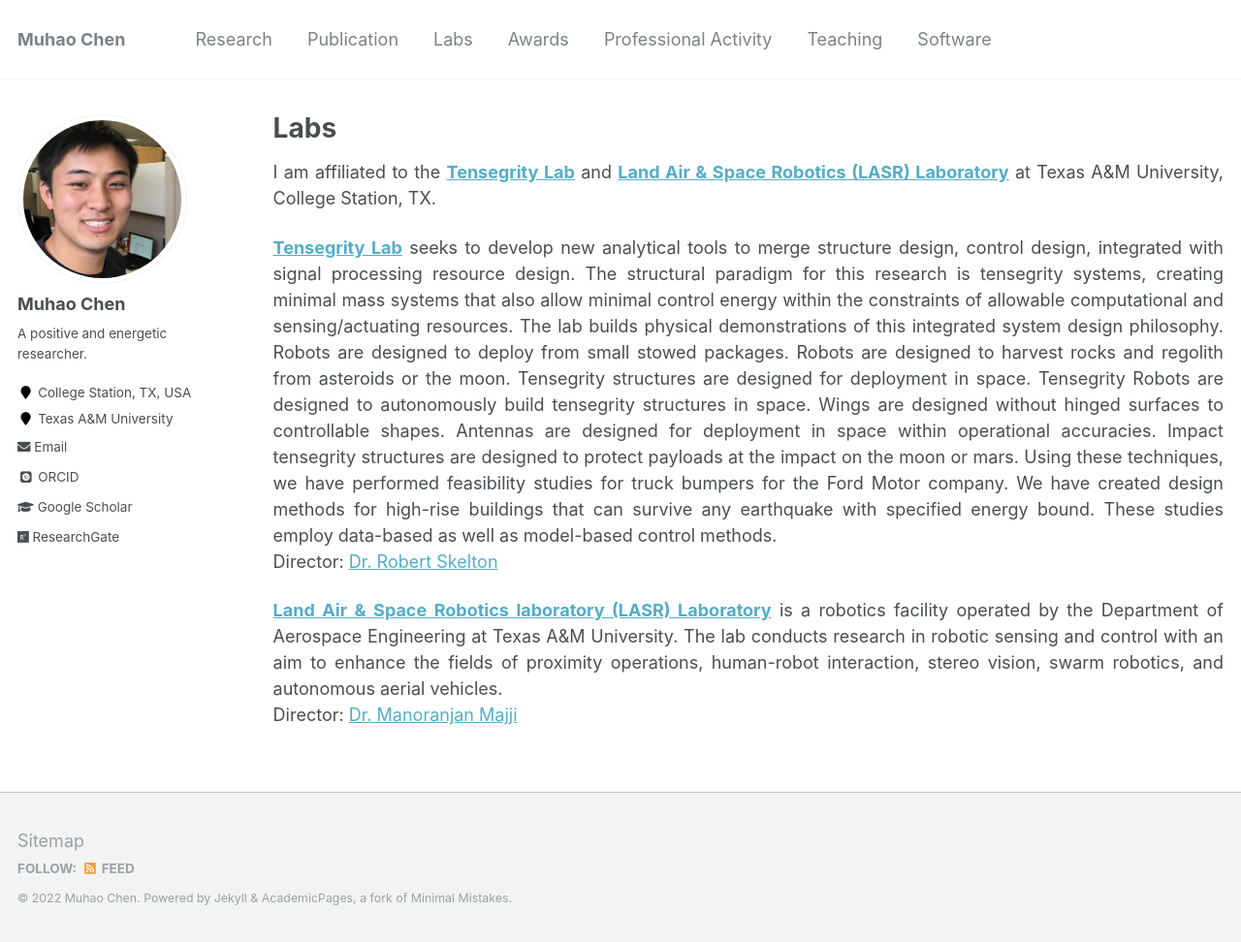
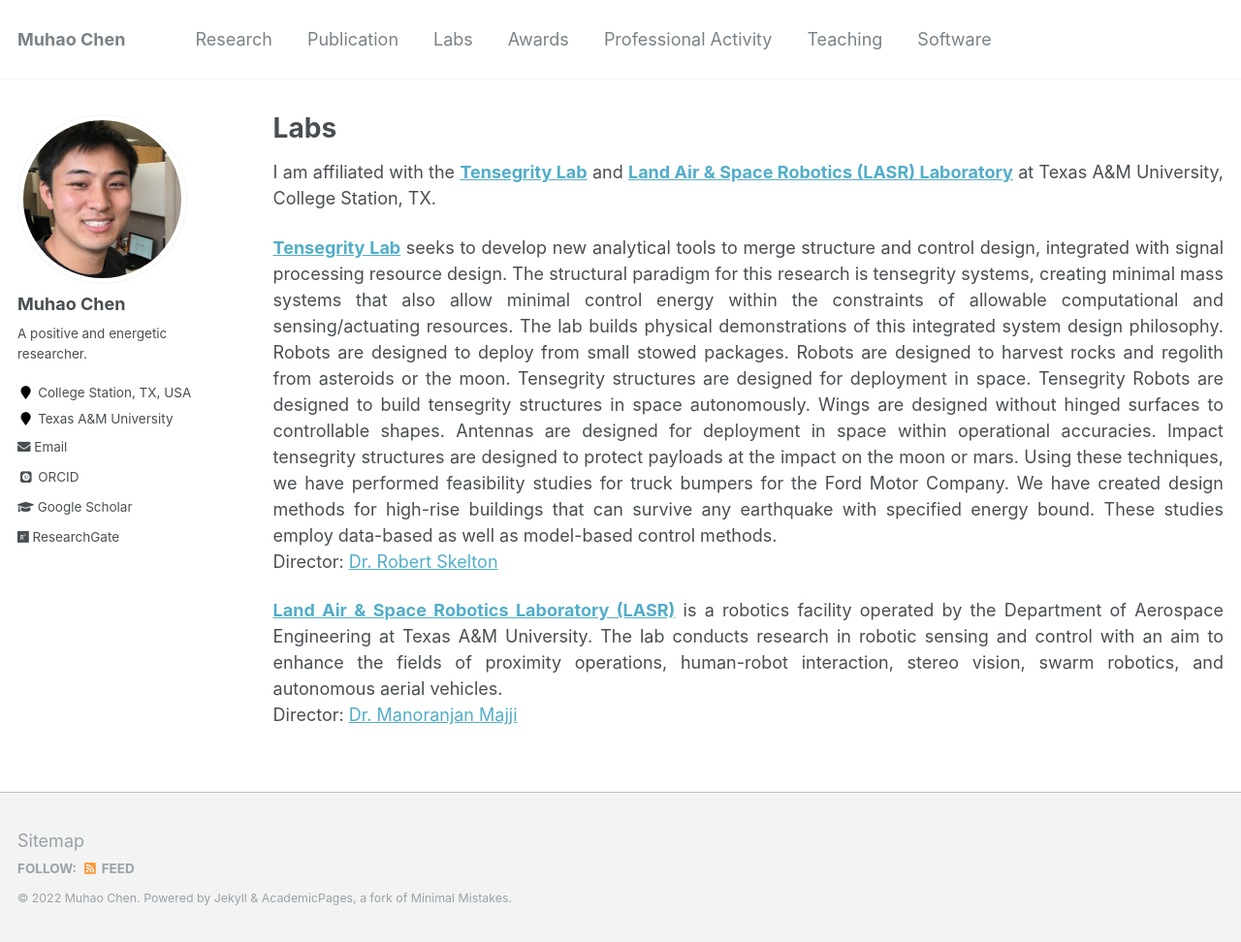
Before and after one commit to Muhao-Chen/muhao-chen.github.io, a Jekyll site: the page built from _pages/people.md, in a window 1280 px wide and 972 px high. Shown: the whole window at 97% size. Built offline with Jekyll 4.4.1, drawn with Linux system fonts in a browser that asks for light colours; some web fonts are replaced.

Commit message:
Update people.md

```diff
--- a/_pages/people.md
+++ b/_pages/people.md
@@ -8,11 +8,11 @@ toc: true
 
 <div style="text-align: justify;" markdown="1">
 
-I am affiliated to the **[Tensegrity Lab](https://bobskelton.github.io/)** and **[Land Air & Space Robotics (LASR) Laboratory](https://lasr.tamu.edu/)** at Texas A&M University, College Station, TX.
+I am affiliated with the **[Tensegrity Lab](https://bobskelton.github.io/)** and **[Land Air & Space Robotics (LASR) Laboratory](https://lasr.tamu.edu/)** at Texas A&M University, College Station, TX.
 
-**[Tensegrity Lab](https://bobskelton.github.io/)** seeks to develop new analytical tools to merge structure design, control design, integrated with signal processing resource design. The structural paradigm for this research is tensegrity systems, creating minimal mass systems that also allow minimal control energy within the constraints of allowable computational and sensing/actuating resources. The lab builds physical demonstrations of this integrated system design philosophy. Robots are designed to deploy from small stowed packages. Robots are designed to harvest rocks and regolith from asteroids or the moon. Tensegrity structures are designed for deployment in space. Tensegrity Robots are designed to autonomously build tensegrity structures in space. Wings are designed without hinged surfaces to controllable shapes. Antennas are designed for deployment in space within operational accuracies. Impact tensegrity structures are designed to protect payloads at the impact on the moon or mars. Using these techniques, we have performed feasibility studies for truck bumpers for the Ford Motor company. We have created design methods for high-rise buildings that can survive any earthquake with specified energy bound. These studies employ data-based as well as model-based control methods.
+**[Tensegrity Lab](https://bobskelton.github.io/)** seeks to develop new analytical tools to merge structure and control design, integrated with signal processing resource design. The structural paradigm for this research is tensegrity systems, creating minimal mass systems that also allow minimal control energy within the constraints of allowable computational and sensing/actuating resources. The lab builds physical demonstrations of this integrated system design philosophy. Robots are designed to deploy from small stowed packages. Robots are designed to harvest rocks and regolith from asteroids or the moon. Tensegrity structures are designed for deployment in space. Tensegrity Robots are designed to build tensegrity structures in space autonomously. Wings are designed without hinged surfaces to controllable shapes. Antennas are designed for deployment in space within operational accuracies. Impact tensegrity structures are designed to protect payloads at the impact on the moon or mars. Using these techniques, we have performed feasibility studies for truck bumpers for the Ford Motor Company. We have created design methods for high-rise buildings that can survive any earthquake with specified energy bound. These studies employ data-based as well as model-based control methods.
 Director: [Dr. Robert Skelton](https://bobskelton.github.io/)
 
-**[Land Air & Space Robotics laboratory (LASR) Laboratory](https://lasr.tamu.edu/)** is a robotics facility operated by the Department of Aerospace Engineering at Texas A&M University. The lab conducts research in robotic sensing and control with an aim to enhance the fields of proximity operations, human-robot interaction, stereo vision, swarm robotics, and autonomous aerial vehicles.
+**[Land Air & Space Robotics Laboratory (LASR)](https://lasr.tamu.edu/)** is a robotics facility operated by the Department of Aerospace Engineering at Texas A&M University. The lab conducts research in robotic sensing and control with an aim to enhance the fields of proximity operations, human-robot interaction, stereo vision, swarm robotics, and autonomous aerial vehicles.
 Director: [Dr. Manoranjan Majji](https://engineering.tamu.edu/aerospace/profiles/majji-manoranjan.html)
 </div>
```
